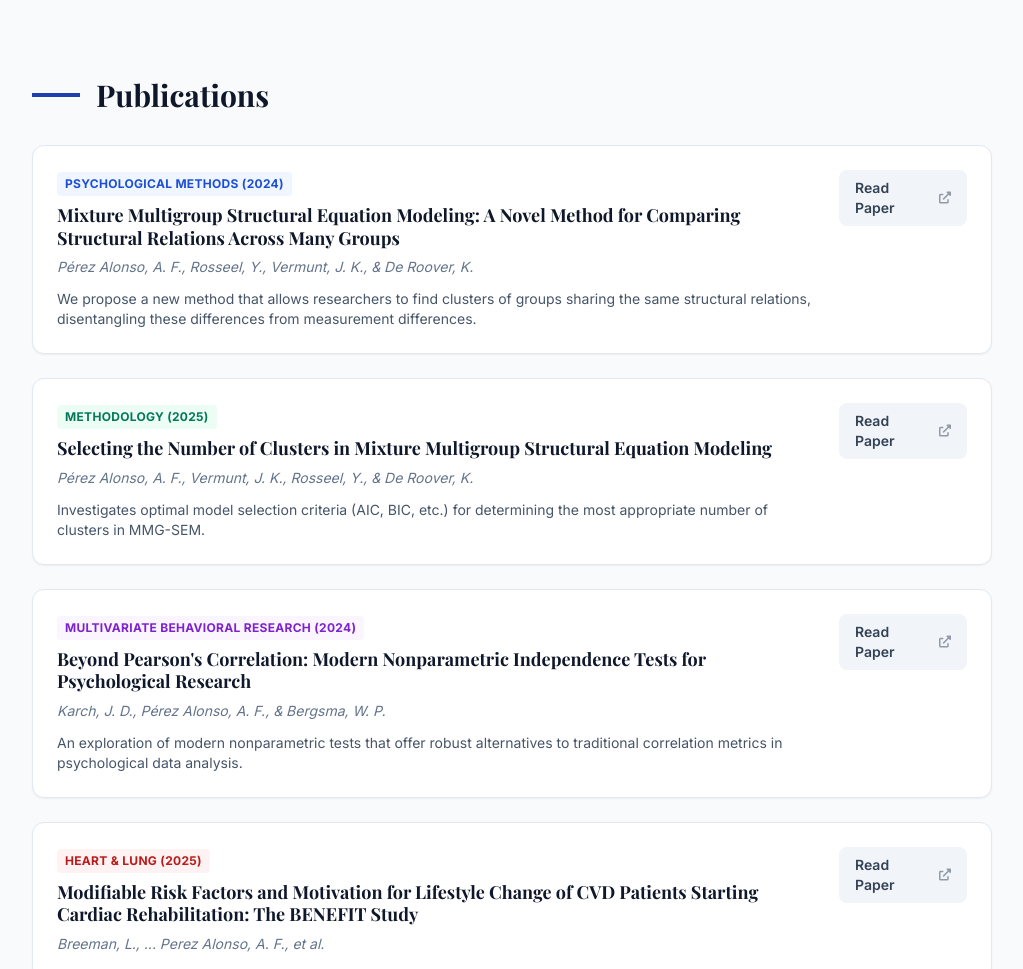
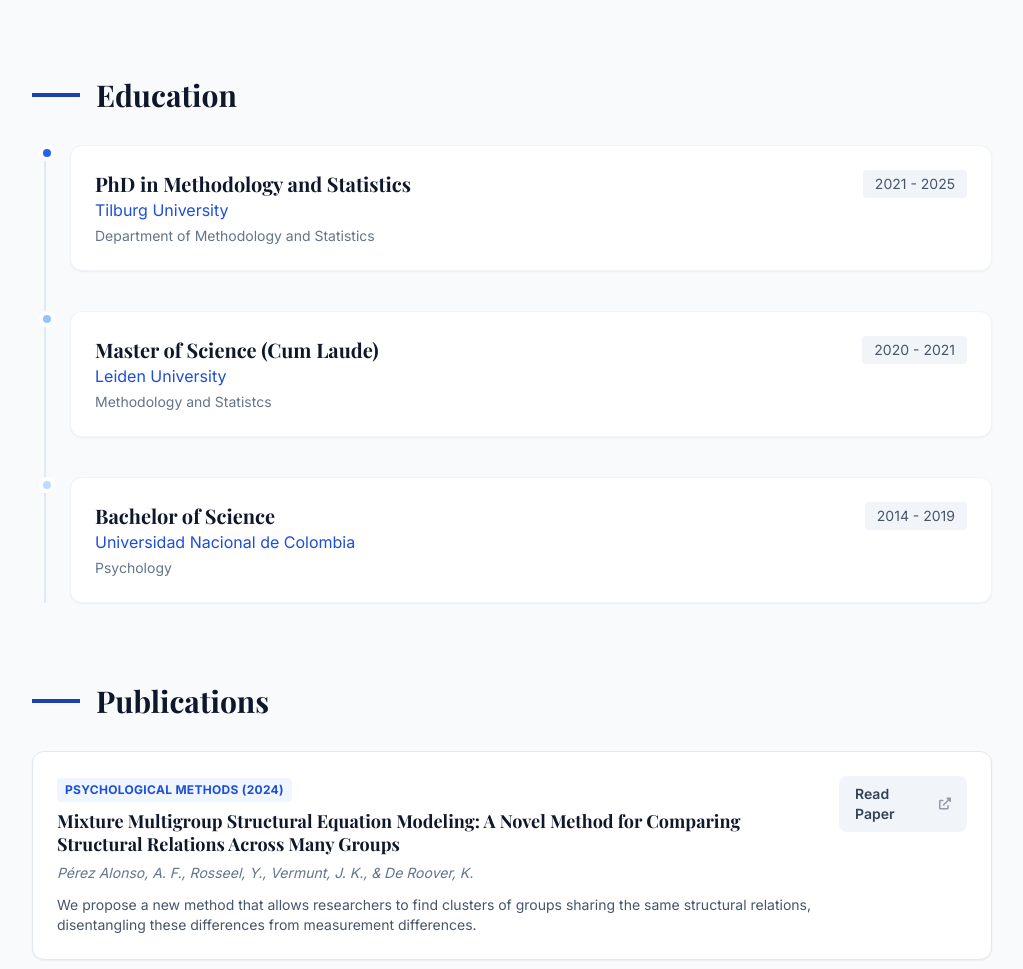
Before and after one commit to AndresFPA/andresfpa.github.io, a plain HTML site: page index.html in a window 1280 px wide. Shown: the part 1489-2458 px from the top of the page, without its empty margins (128-1151 px from the left). Drawn offline with nearby package versions, Linux system fonts and the light colour scheme.

Commit message:
Updating education section and profile picture

```diff
--- a/index.html
+++ b/index.html
@@ -69,7 +69,7 @@
             <!-- Placeholder for Profile Image -->
             <div class="md:w-1/3 flex justify-center">
                 <div class="w-48 h-48 md:w-64 md:h-64 rounded-full bg-white/20 backdrop-blur-sm border-4 border-white/30 flex items-center justify-center overflow-hidden shadow-xl">
-                    <img src="profile.jpg" alt="Profile" class="w-full h-full object-cover">
+                    <img src="profile.jpg" alt="Andrés Felipe Pérez Alonso" class="w-full h-full object-cover" onerror="this.style.display='none'; this.parentElement.innerHTML='<i class=\'fas fa-user-graduate text-6xl text-blue-100\'></i>'">
                 </div>
             </div>
         </div>
@@ -103,11 +103,11 @@
             </div>
         </section>
 
-        <!-- Experience & Education -->
+        <!-- Experience -->
         <section id="experience" class="mb-20 scroll-mt-24">
             <div class="flex items-center mb-8">
                 <div class="h-1 w-12 bg-blue-800 mr-4"></div>
-                <h2 class="text-3xl font-bold text-slate-900">Experience & Education</h2>
+                <h2 class="text-3xl font-bold text-slate-900">Experience</h2>
             </div>
 
             <div class="space-y-8">
@@ -149,6 +149,61 @@
             </div>
         </section>
 
+        <!-- Education Section -->
+        <section id="education" class="mb-20 scroll-mt-24">
+            <div class="flex items-center mb-8">
+                <div class="h-1 w-12 bg-blue-800 mr-4"></div>
+                <h2 class="text-3xl font-bold text-slate-900">Education</h2>
+            </div>
+
+            <div class="relative border-l-2 border-blue-100 ml-3 space-y-10">
+                <!-- PhD -->
+                <div class="ml-6 relative">
+                    <div class="absolute -left-[31px] bg-blue-600 h-4 w-4 rounded-full border-4 border-white"></div>
+                    <div class="bg-white p-6 rounded-xl shadow-sm border border-slate-100 hover:shadow-md transition">
+                        <div class="flex flex-col md:flex-row md:justify-between md:items-start">
+                            <div>
+                                <h3 class="text-xl font-bold text-slate-900">PhD in Methodology and Statistics</h3>
+                                <p class="text-blue-700 font-medium">Tilburg University</p>
+                                <p class="text-slate-500 text-sm mt-1">Department of Methodology and Statistics</p>
+                            </div>
+                            <span class="mt-2 md:mt-0 px-3 py-1 bg-slate-100 text-slate-600 rounded text-sm font-medium">2021 - 2025</span>
+                        </div>
+                    </div>
+                </div>
+
+                <!-- Master's -->
+                <div class="ml-6 relative">
+                    <div class="absolute -left-[31px] bg-blue-300 h-4 w-4 rounded-full border-4 border-white"></div>
+                    <div class="bg-white p-6 rounded-xl shadow-sm border border-slate-100 hover:shadow-md transition">
+                        <div class="flex flex-col md:flex-row md:justify-between md:items-start">
+                            <div>
+                                <h3 class="text-xl font-bold text-slate-900">Master of Science (Cum Laude)</h3>
+                                <p class="text-blue-700 font-medium">Leiden University</p>
+                                <p class="text-slate-500 text-sm mt-1">Methodology and Statistcs</p>
+                            </div>
+                            <span class="mt-2 md:mt-0 px-3 py-1 bg-slate-100 text-slate-600 rounded text-sm font-medium">2020 - 2021</span>
+                        </div>
+                    </div>
+                </div>
+
+                <!-- Bachelor's -->
+                <div class="ml-6 relative">
+                    <div class="absolute -left-[31px] bg-blue-200 h-4 w-4 rounded-full border-4 border-white"></div>
+                    <div class="bg-white p-6 rounded-xl shadow-sm border border-slate-100 hover:shadow-md transition">
+                        <div class="flex flex-col md:flex-row md:justify-between md:items-start">
+                            <div>
+                                <h3 class="text-xl font-bold text-slate-900">Bachelor of Science</h3>
+                                <p class="text-blue-700 font-medium">Universidad Nacional de Colombia</p>
+                                <p class="text-slate-500 text-sm mt-1">Psychology</p>
+                            </div>
+                            <span class="mt-2 md:mt-0 px-3 py-1 bg-slate-100 text-slate-600 rounded text-sm font-medium">2014 - 2019</span>
+                        </div>
+                    </div>
+                </div>
+            </div>
+        </section>
+
         <!-- Publications Section -->
         <section id="publications" class="mb-20 scroll-mt-24">
             <div class="flex items-center mb-8">
@@ -184,7 +239,7 @@
                 <div class="bg-white p-6 rounded-xl shadow-sm border border-slate-200 transition hover:shadow-lg hover:border-emerald-200">
                     <div class="flex flex-col md:flex-row justify-between md:items-start gap-4">
                         <div class="flex-1">
-                            <span class="inline-block px-2 py-1 bg-emerald-50 text-emerald-700 text-xs font-bold uppercase tracking-wide rounded mb-2">Methodology (2025)</span>
+                            <span class="inline-block px-2 py-1 bg-blue-50 text-blue-700 text-xs font-bold uppercase tracking-wide rounded mb-2">Methodology (2025)</span>
                             <h3 class="text-lg font-bold text-slate-900 leading-tight">Selecting the Number of Clusters in Mixture Multigroup Structural Equation Modeling</h3>
                             <p class="text-slate-500 text-sm mt-2 italic">
                                 Pérez Alonso, A. F., Vermunt, J. K., Rosseel, Y., & De Roover, K.
@@ -206,7 +261,7 @@
                 <div class="bg-white p-6 rounded-xl shadow-sm border border-slate-200 transition hover:shadow-lg hover:border-purple-200">
                     <div class="flex flex-col md:flex-row justify-between md:items-start gap-4">
                         <div class="flex-1">
-                            <span class="inline-block px-2 py-1 bg-purple-50 text-purple-700 text-xs font-bold uppercase tracking-wide rounded mb-2">Multivariate Behavioral Research (2024)</span>
+                            <span class="inline-block px-2 py-1 bg-blue-50 text-blue-700 text-xs font-bold uppercase tracking-wide rounded mb-2">Multivariate Behavioral Research (2024)</span>
                             <h3 class="text-lg font-bold text-slate-900 leading-tight">Beyond Pearson's Correlation: Modern Nonparametric Independence Tests for Psychological Research</h3>
                             <p class="text-slate-500 text-sm mt-2 italic">
                                 Karch, J. D., Pérez Alonso, A. F., & Bergsma, W. P.
@@ -228,7 +283,7 @@
                 <div class="bg-white p-6 rounded-xl shadow-sm border border-slate-200 transition hover:shadow-lg hover:border-red-200">
                     <div class="flex flex-col md:flex-row justify-between md:items-start gap-4">
                         <div class="flex-1">
-                            <span class="inline-block px-2 py-1 bg-red-50 text-red-700 text-xs font-bold uppercase tracking-wide rounded mb-2">Heart & Lung (2025)</span>
+                            <span class="inline-block px-2 py-1 bg-blue-50 text-blue-700 text-xs font-bold uppercase tracking-wide rounded mb-2">Heart & Lung (2025)</span>
                             <h3 class="text-lg font-bold text-slate-900 leading-tight">Modifiable Risk Factors and Motivation for Lifestyle Change of CVD Patients Starting Cardiac Rehabilitation: The BENEFIT Study</h3>
                             <p class="text-slate-500 text-sm mt-2 italic">
                                 Breeman, L., ... Perez Alonso, A. F., et al.
```
